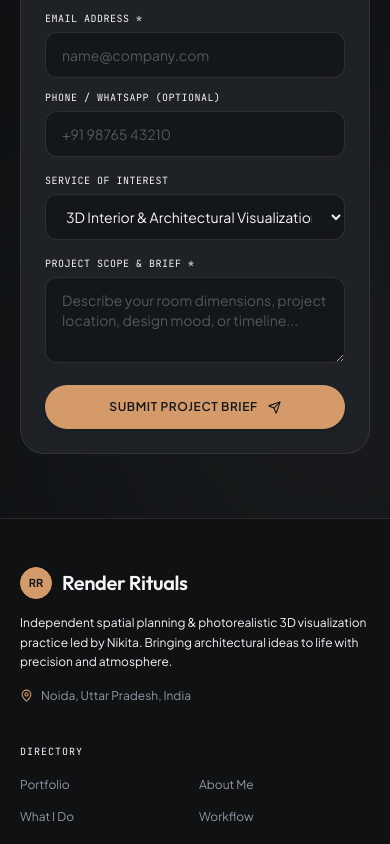
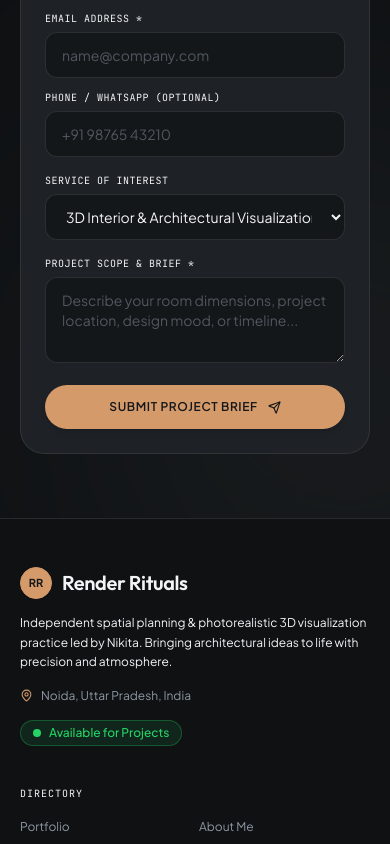
Before and after one commit to mannu-ops/render-rituals, a Next.js app in the folder frontend/: page / in a window 390 px wide. Shown: the part 11156-12000 px from the top of the page. Built offline with nearby package versions, Linux system fonts and the light colour scheme; no server answers.

Commit message:
fix(beacon): display live availability beacon in navbar, mobile drawer, and footer

```diff
--- a/frontend/src/components/layout/Footer.tsx
+++ b/frontend/src/components/layout/Footer.tsx
@@ -40,6 +40,26 @@ export default function Footer() {
             <div className="mt-4 flex items-center gap-2 text-xs text-[#8E98A5]">
               <MapPin size={13} className="text-[#D49A6A] shrink-0" />
               <span>{settings.location || "Noida, Uttar Pradesh · Available Worldwide"}</span>
+            </div>
+
+            {/* Live Studio Availability Beacon */}
+            <div
+              className={`mt-4 inline-flex items-center gap-2 rounded-full border px-3 py-1 text-xs font-medium ${settings.isAvailable !== false
+                ? "border-[#25D366]/30 bg-[#25D366]/10 text-[#25D366]"
+                : "border-[#EF4444]/30 bg-[#EF4444]/10 text-[#EF4444]"
+                }`}
+            >
+              <span className="relative flex h-2 w-2 shrink-0">
+                <span
+                  className={`absolute inline-flex h-full w-full animate-ping rounded-full opacity-75 ${settings.isAvailable !== false ? "bg-[#25D366]" : "bg-[#EF4444]"
+                    }`}
+                />
+                <span
+                  className={`relative inline-flex h-2 w-2 rounded-full ${settings.isAvailable !== false ? "bg-[#25D366]" : "bg-[#EF4444]"
+                    }`}
+                />
+              </span>
+              <span>{settings.statusText || (settings.isAvailable !== false ? "Taking New Projects (Available)" : "Fully Booked")}</span>
             </div>
           </div>
 
--- a/frontend/src/components/layout/Navbar.tsx
+++ b/frontend/src/components/layout/Navbar.tsx
@@ -336,24 +336,24 @@ export default function Navbar() {
 
             {/* RIGHT SIDE */}
             <div className="flex items-center gap-2 sm:gap-2.5 xl:gap-3 shrink-0">
-              {/* Live Status Beacon (Desktop) */}
+              {/* Live Status Beacon (Visible on Laptop, Desktop & Ultrawide) */}
               <div
-                className={`hidden 2xl:flex items-center gap-2 rounded-full border px-3 py-1.5 text-xs font-medium whitespace-nowrap transition-colors duration-300 ${settings.isAvailable
+                className={`hidden lg:flex items-center gap-2 rounded-full border px-3 py-1.5 text-xs font-medium whitespace-nowrap transition-colors duration-300 ${settings.isAvailable !== false
                   ? "border-[#25D366]/30 bg-[#25D366]/10 text-[#25D366]"
                   : "border-[#EF4444]/30 bg-[#EF4444]/10 text-[#EF4444]"
                   }`}
               >
-                <span className="relative flex h-2 w-2">
+                <span className="relative flex h-2 w-2 shrink-0">
                   <span
-                    className={`absolute inline-flex h-full w-full animate-ping rounded-full opacity-75 ${settings.isAvailable ? "bg-[#25D366]" : "bg-[#EF4444]"
+                    className={`absolute inline-flex h-full w-full animate-ping rounded-full opacity-75 ${settings.isAvailable !== false ? "bg-[#25D366]" : "bg-[#EF4444]"
                       }`}
                   />
                   <span
-                    className={`relative inline-flex h-2 w-2 rounded-full ${settings.isAvailable ? "bg-[#25D366]" : "bg-[#EF4444]"
+                    className={`relative inline-flex h-2 w-2 rounded-full ${settings.isAvailable !== false ? "bg-[#25D366]" : "bg-[#EF4444]"
                       }`}
                   />
                 </span>
-                <span>{settings.statusText || (settings.isAvailable ? "Available for Projects" : "Fully Booked")}</span>
+                <span>{settings.statusText || (settings.isAvailable !== false ? "Available for Projects" : "Fully Booked")}</span>
               </div>
 
               {/* Desktop CTA */}
@@ -431,6 +431,29 @@ export default function Navbar() {
             >
               <X size={18} />
             </label>
+          </div>
+
+          {/* Live Studio Availability Beacon (Mobile) */}
+          <div
+            className={`mt-4 flex items-center justify-between rounded-2xl border px-3.5 py-2.5 text-xs font-medium transition-colors ${settings.isAvailable !== false
+              ? "border-[#25D366]/30 bg-[#25D366]/10 text-[#25D366]"
+              : "border-[#EF4444]/30 bg-[#EF4444]/10 text-[#EF4444]"
+              }`}
+          >
+            <div className="flex items-center gap-2">
+              <span className="relative flex h-2 w-2 shrink-0">
+                <span
+                  className={`absolute inline-flex h-full w-full animate-ping rounded-full opacity-75 ${settings.isAvailable !== false ? "bg-[#25D366]" : "bg-[#EF4444]"
+                    }`}
+                />
+                <span
+                  className={`relative inline-flex h-2 w-2 rounded-full ${settings.isAvailable !== false ? "bg-[#25D366]" : "bg-[#EF4444]"
+                    }`}
+                />
+              </span>
+              <span>{settings.statusText || (settings.isAvailable !== false ? "Taking New Projects (Available)" : "Fully Booked")}</span>
+            </div>
+            <span className="font-mono-spec text-[9px] uppercase tracking-wider text-white/40">Beacon</span>
           </div>
 
           {/* Navigation Directory */}
```
